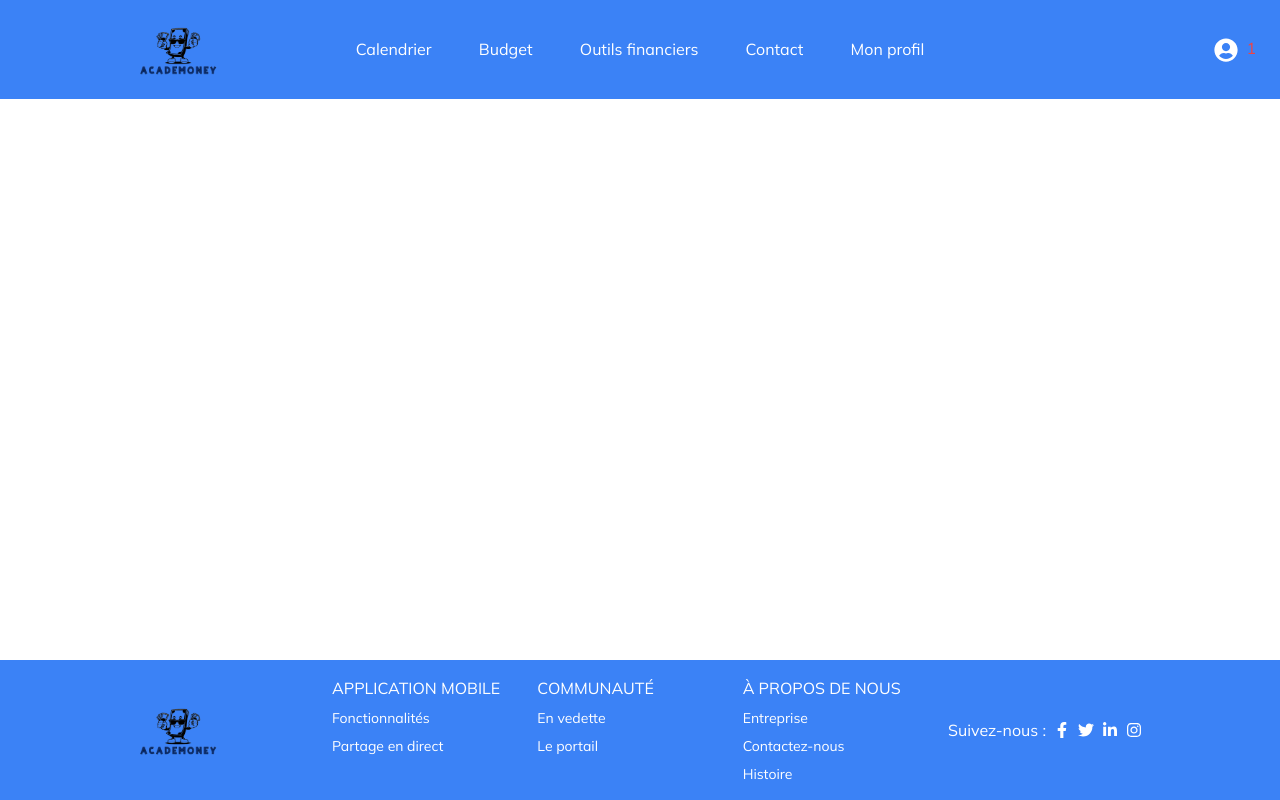
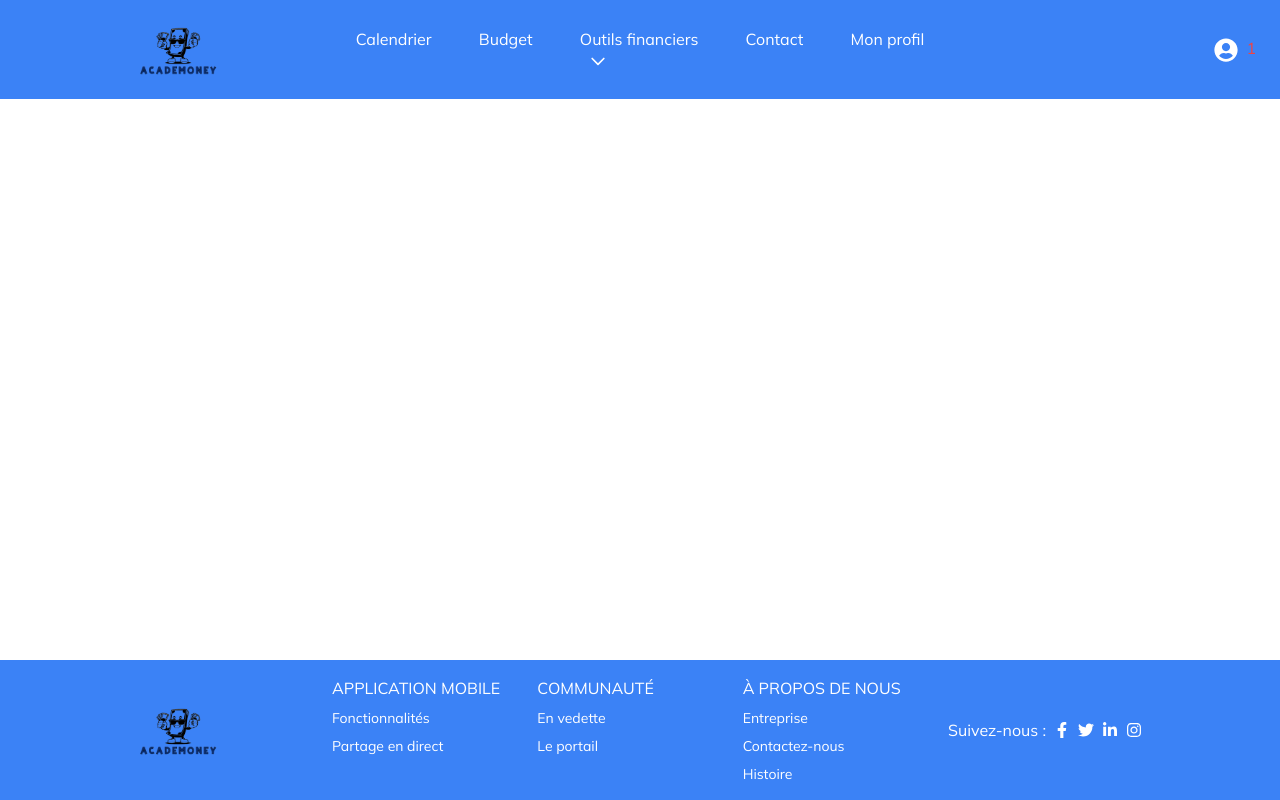
Before and after one commit to mattheri/academoney, a Next.js app: page /testNavigationFooter in a window 1280 px wide. Built offline with nearby package versions, Linux system fonts and the light colour scheme; no server answers.

Commit message:
<Ajout composant Dropdown pour la navbar>

```diff
--- /dev/null
+++ b/app/client/components/Navbar/Dropdown.tsx
@@ -0,0 +1,30 @@
+"use client";
+import { useState } from 'react';
+
+const Dropdown = () => {
+  const [isOpen, setIsOpen] = useState(false);
+
+  return (
+    <div className="relative inline-block text-left">
+      <div>
+        <button type="button" className="p-2 transition duration-500 ease-in-out transform hover:-translate-y-1 hover:scale-110 hover:text-gray-300 hover:border-2 hover:border-white rounded" id="options-menu" aria-haspopup="true" aria-expanded="true" onClick={() => setIsOpen(!isOpen)}>
+          Outils financiers
+          <svg className="-mr-1 ml-2 h-5 w-5" xmlns="http://www.w3.org/2000/svg" fill="none" viewBox="0 0 24 24" stroke="currentColor">
+            <path strokeLinecap="round" strokeLinejoin="round" strokeWidth={2} d="M19 9l-7 7-7-7" />
+          </svg>
+        </button>
+      </div>
+
+      {isOpen && (
+        <div className="origin-top-right absolute right-0 mt-2 w-56 rounded-md shadow-lg bg-white ring-1 ring-black ring-opacity-5">
+          <div className="py-1" role="menu" aria-orientation="vertical" aria-labelledby="options-menu">
+            <a href="#" className="block px-4 py-2 text-sm text-gray-700 hover:bg-gray-100 hover:text-gray-900" role="menuitem">Calcul des versements</a>
+            <a href="#" className="block px-4 py-2 text-sm text-gray-700 hover:bg-gray-100 hover:text-gray-900" role="menuitem">Calcul des intérêts</a>
+          </div>
+        </div>
+      )}
+    </div>
+  );
+};
+
+export default Dropdown;
--- a/common/components/Navbar/Navbar.tsx
+++ b/common/components/Navbar/Navbar.tsx
@@ -2,6 +2,7 @@ import { FC } from 'react';
 import Link from 'next/link';
 import Logo from '../Logo';
 import { FaUserCircle } from 'react-icons/fa';
+import Dropdown from '../../../app/client/components/Navbar/Dropdown';
 
 const Navbar: FC = () => {
   return (
@@ -14,7 +15,7 @@ const Navbar: FC = () => {
         <div className="flex-1 md:flex md:w-1/2 justify-around">
           <Link href="#" className="p-2 transition duration-500 ease-in-out transform hover:-translate-y-1 hover:scale-110 hover:text-gray-300 hover:border-2 hover:border-white rounded">Calendrier</Link>
           <Link href="#" className="p-2 transition duration-500 ease-in-out transform hover:-translate-y-1 hover:scale-110 hover:text-gray-300 hover:border-2 hover:border-white rounded">Budget</Link>
-          <Link href="#" className="p-2 transition duration-500 ease-in-out transform hover:-translate-y-1 hover:scale-110 hover:text-gray-300 hover:border-2 hover:border-white rounded">Outils financiers</Link>
+          <Dropdown />
           <Link href="#" className="p-2 transition duration-500 ease-in-out transform hover:-translate-y-1 hover:scale-110 hover:text-gray-300 hover:border-2 hover:border-white rounded">Contact</Link>
           <Link href="#" className="p-2 transition duration-500 ease-in-out transform hover:-translate-y-1 hover:scale-110 hover:text-gray-300 hover:border-2 hover:border-white rounded">Mon profil</Link>
         </div>
```
